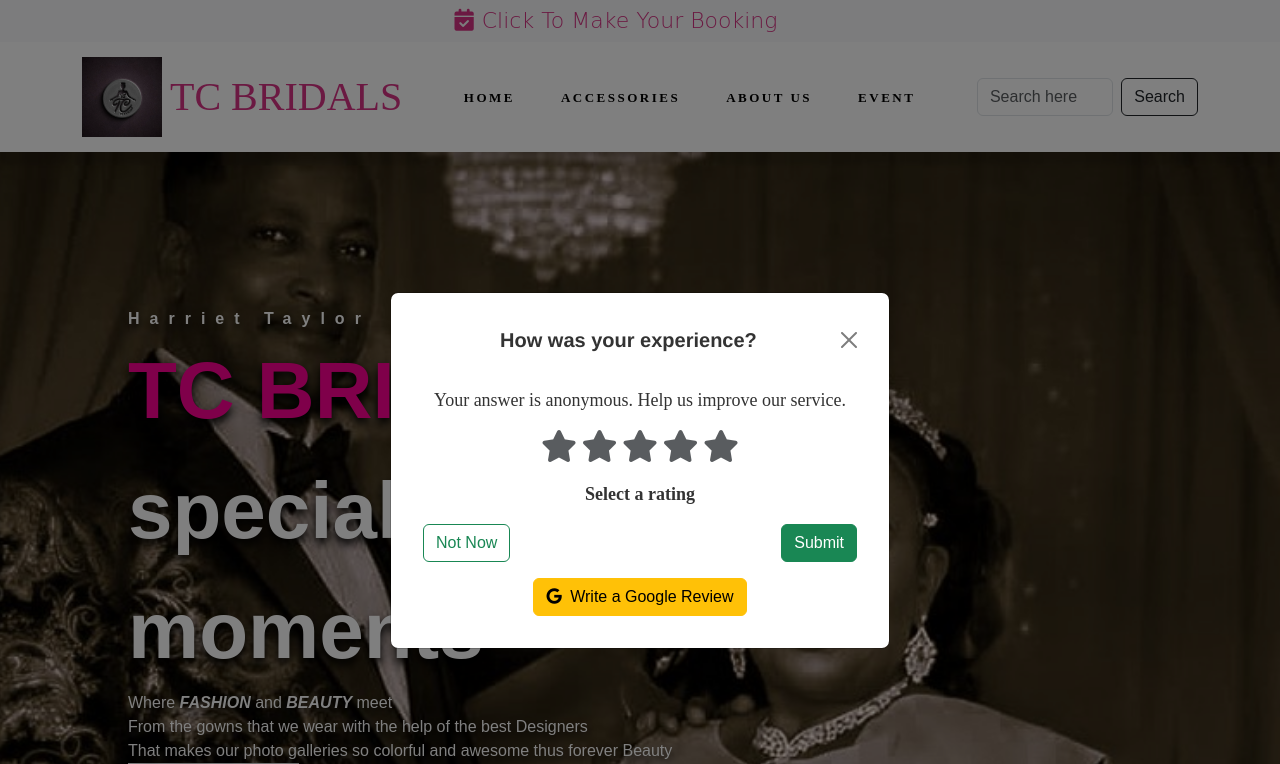
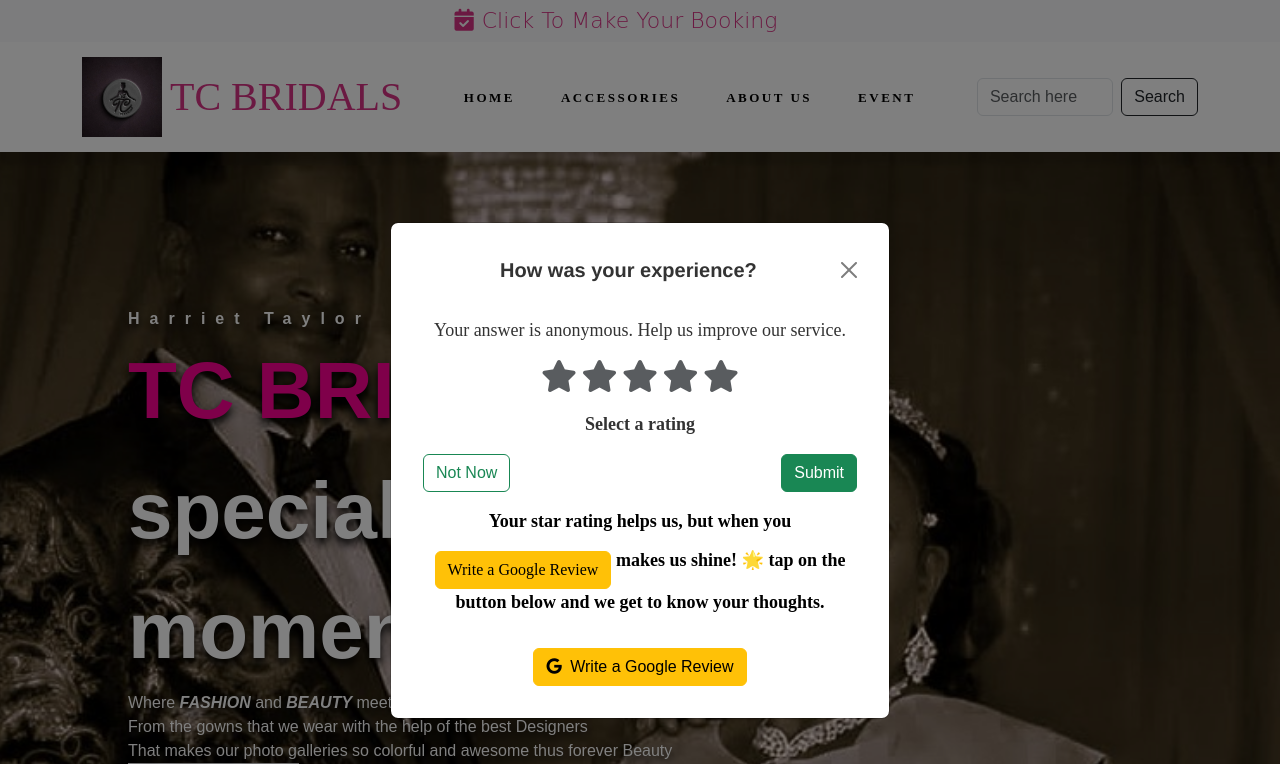
Before and after one commit to kazrich/tc-bridal-shop, a Django app: page / in a window 1280 px wide, after a click on "Leave a Review". Shown: the top 764 px of the page. Run offline with Django 5.2, Linux system fonts and the light colour scheme; some libraries are stand-ins or nearby versions; some web fonts are replaced.

Commit message:
google review

```diff
--- a/tc_bridal/templates/index.html
+++ b/tc_bridal/templates/index.html
@@ -1080,10 +1080,14 @@
         <!-- Action Buttons -->
         <div class="d-flex justify-content-between flex-wrap gap-2">
           <button type="button" class="btn btn-outline-success" data-bs-dismiss="modal">Not Now</button>
-          <button type="submit" class="btn btn-success">Submit</button>
+          <button type="button" class="btn btn-success" id="submit-rating-btn">Submit</button>
         </div>
 
         <!-- Google Review Button -->
+        <p class="text-center mt-3" style="color: #000000; font-weight: bolder;">
+          Your star rating helps us, but when you <span class="btn btn-warning mt-3">Write a Google Review</span> makes us shine! 🌟 tap on the button below and we get to know your thoughts.
+        </p>
+
         <a href="https://g.page/r/CSaI9Hkl83vVEAI/review" target="_blank" class="btn btn-warning mt-3">
           <i class="fab fa-google me-1"></i> Write a Google Review
         </a>
@@ -1091,6 +1095,23 @@
     </div>
   </div>
 </div>
+
+<!-- Custom Thank You Modal -->
+<div class="modal fade" id="thankYouModal" tabindex="-1" aria-hidden="true">
+  <div class="modal-dialog modal-dialog-centered">
+    <div class="modal-content text-center p-4" style="border-radius: 15px;">
+      <div class="modal-body">
+        <i class="fas fa-heart fa-3x mb-3 text-danger"></i>
+        <h5 class="mb-3" style="color: #d63384;">Thank You, Gorgeous! 💕</h5>
+        <p class="mb-4">Tc bridals appreciate your feedback. Now let’s shine together — leave us a Google review!</p>
+        <a href="https://g.page/r/CSaI9Hkl83vVEAI/review" target="_blank" class="btn btn-warning w-100">
+          <i class="fab fa-google me-1"></i> Write a Google Review
+        </a>
+      </div>
+    </div>
+  </div>
+</div>
+
 
 
 
@@ -1129,37 +1150,37 @@
 <section >
     <div class="container py-4">
         <div class="row">
-          <div class="col-6 col-md-3 mb-4">
+          <div class="col-12 col-sm-6 col-md-4 col-lg-3 mb-4">
             <div class="image-box">
                 <img src="{% static 'tc_bridal/img/g2.jpg' %}" alt="Item 1" class="img-fluid rounded hover-effect">
             </div>
           </div>
-          <div class="col-6 col-md-3 mb-4">
+          <div class="col-12 col-sm-6 col-md-4 col-lg-3 mb-4">
             <div class="image-box">
                 <img src="{% static 'tc_bridal/img/g4.jpg' %}" alt="Item 4" class="img-fluid rounded hover-effect">
             </div>
           </div>
-          <div class="col-6 col-md-3 mb-4">
+          <div class="col-12 col-sm-6 col-md-4 col-lg-3 mb-4">
             <div class="image-box">
                 <img src="{% static 'tc_bridal/img/g5.jpg' %}" alt="Item 4" class="img-fluid rounded hover-effect">
             </div>
           </div>
-          <div class="col-6 col-md-3 mb-4">
+          <div class="col-12 col-sm-6 col-md-4 col-lg-3 mb-4">
             <div class="image-box">
                 <img src="{% static 'tc_bridal/img/g6.jpg' %}" alt="Item 4" class="img-fluid rounded hover-effect">
             </div>
           </div>
-          <div class="col-6 col-md-3 mb-4">
+          <div class="col-12 col-sm-6 col-md-4 col-lg-3 mb-4">
             <div class="image-box">
                 <img src="{% static 'tc_bridal/img/g7.jpg' %}" alt="Item 4" class="img-fluid rounded hover-effect">
             </div>
           </div>
-          <div class="col-6 col-md-3 mb-4">
+          <div class="col-12 col-sm-6 col-md-4 col-lg-3 mb-4">
             <div class="image-box">
                 <img src="{% static 'tc_bridal/img/g8.jpg' %}" alt="Item 4" class="img-fluid rounded hover-effect">
             </div>
           </div>
-          <div class="col-6 col-md-3 mb-4">
+          <div class="col-12 col-sm-6 col-md-4 col-lg-3 mb-4">
             <div class="image-box">
                 <img src="{% static 'tc_bridal/img/g3.jpg' %}" alt="Item 3" class="img-fluid rounded hover-effect">
             </div>
@@ -1257,6 +1278,47 @@
 
 
 <script>
+
+  // == rewiew stars ==
+  document.addEventListener('DOMContentLoaded', function () {
+    const stars = document.querySelectorAll('.star');
+    let selectedRating = 0;
+
+    stars.forEach(star => {
+      star.addEventListener('click', function () {
+        selectedRating = parseInt(this.getAttribute('data-value'));
+        stars.forEach(s => s.classList.replace('text-warning', 'text-muted'));
+        for (let i = 0; i < selectedRating; i++) {
+          stars[i].classList.replace('text-muted', 'text-warning');
+        }
+
+        document.getElementById('rating-label').textContent =
+          `You selected ${selectedRating} star${selectedRating > 1 ? 's' : ''}`;
+      });
+    });
+
+    document.getElementById('submit-rating-btn').addEventListener('click', function () {
+      if (selectedRating === 0) {
+        alert("Please select a rating before submitting.");
+        return;
+      }
+
+    // Show thank you modal with soft style and icon
+      const thankYouModal = new bootstrap.Modal(document.getElementById('thankYouModal'));
+      thankYouModal.show();
+
+      // Optional: close the rating modal (if still open)
+      const reviewModal = bootstrap.Modal.getInstance(document.getElementById('reviewModal'));
+      if (reviewModal) reviewModal.hide();
+
+      // Close modal (Bootstrap 5)
+      const modal = bootstrap.Modal.getInstance(document.getElementById('reviewModal'));
+      modal.hide();
+    });
+  });
+
+
+
   // === Preloader Logic ===
   const MIN_PRELOADER_TIME = 5500;
   const start = Date.now();
```
